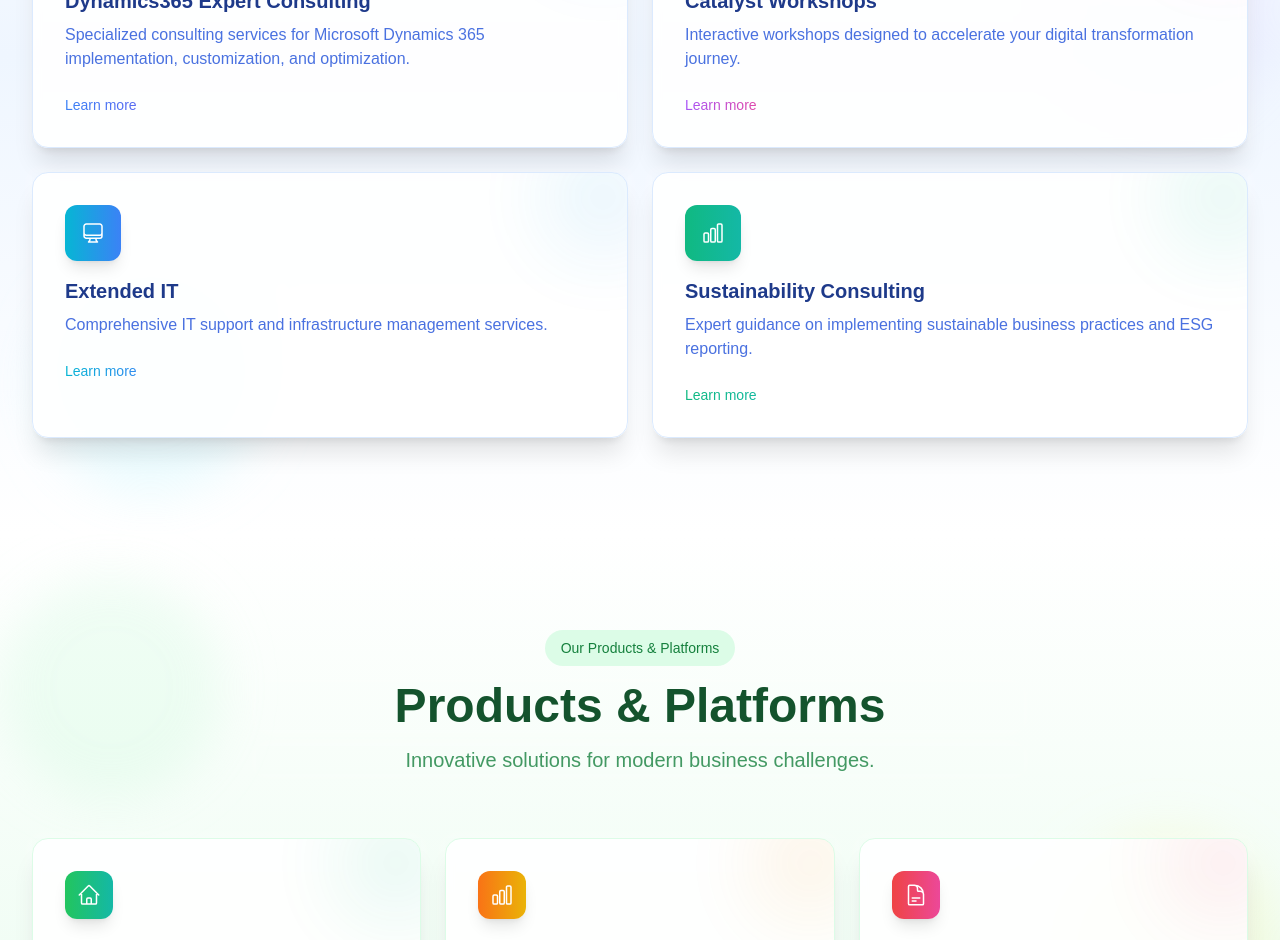
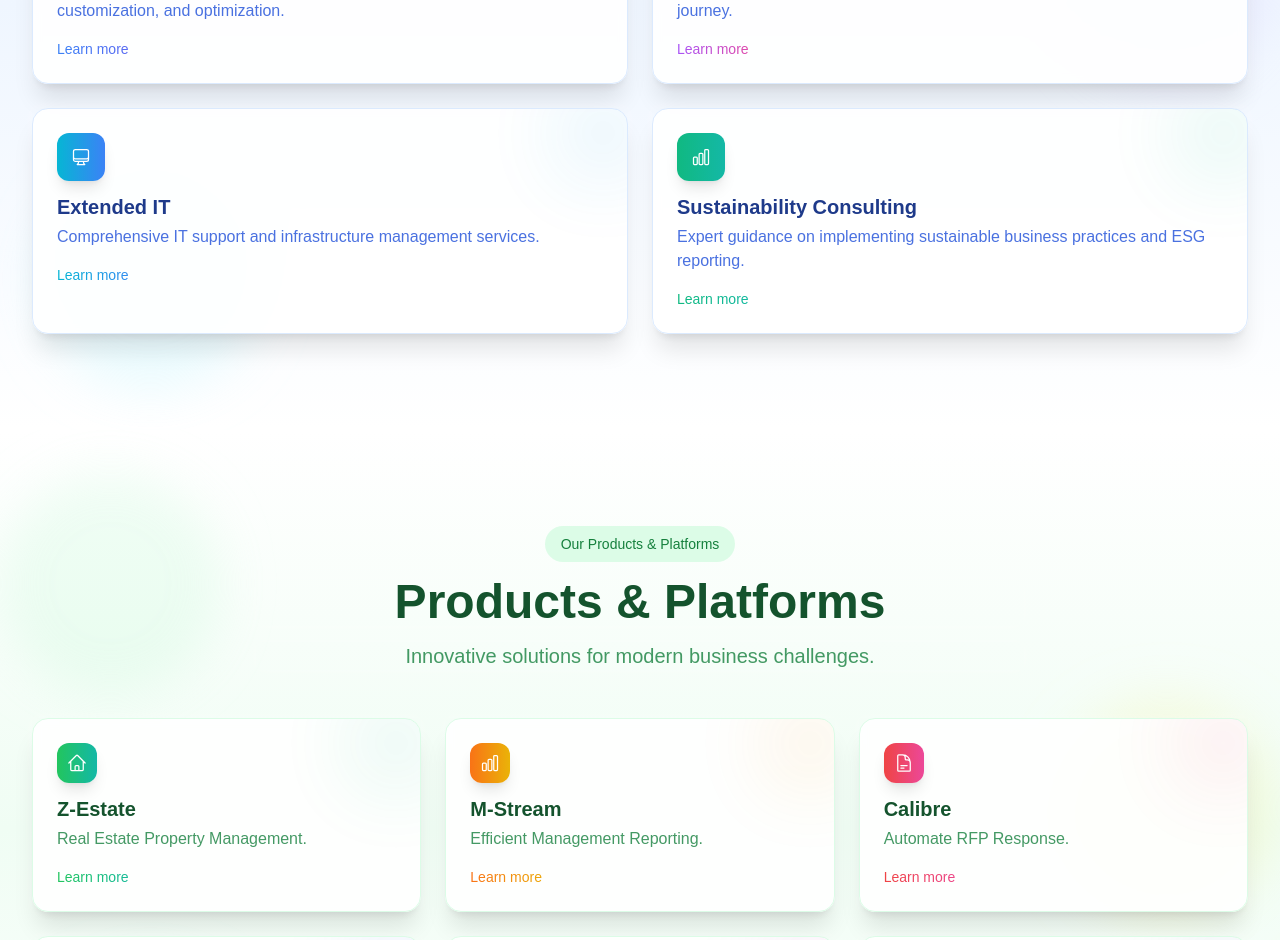
Before and after one commit to Surya-blippi/z4biz, a Next.js app: page / in a window 1280 px wide. Shown: the part 1860-2800 px from the top of the page. Built offline with nearby package versions, Linux system fonts and the light colour scheme.

Commit message:
Fixed mobile view

```diff
--- a/components/Z4BIZLanding.tsx
+++ b/components/Z4BIZLanding.tsx
@@ -1,3 +1,4 @@
+// pages/Z4BIZLanding.tsx
 import React, { useState } from 'react';
 import Image from 'next/image';
 import { motion } from 'framer-motion';
@@ -99,7 +100,10 @@ const Resources = () => {
   ];
 
   return (
-    <section id="resources" className="py-24 relative overflow-hidden bg-gradient-to-b from-white via-gray-50 to-white">
+    <section
+      id="resources"
+      className="py-20 md:py-24 relative overflow-hidden bg-gradient-to-b from-white via-gray-50 to-white"
+    >
       <div className="absolute inset-0 bg-gradient-to-b from-white via-gray-50 to-white" />
       <div className="max-w-7xl mx-auto px-4 sm:px-8 relative z-10 text-center">
         <motion.div
@@ -108,12 +112,14 @@ const Resources = () => {
           viewport={{ once: true }}
           className="mb-12 glow"
         >
-          <h2 className="text-4xl sm:text-5xl font-bold text-gray-900 mb-4">Resources</h2>
-          <p className="text-lg sm:text-xl text-gray-700">
+          <h2 className="text-3xl sm:text-4xl font-bold text-gray-900 mb-4">
+            Resources
+          </h2>
+          <p className="text-base sm:text-lg text-gray-700">
             Stay updated with our latest news, blogs, and case studies.
           </p>
         </motion.div>
-        <div className="grid grid-cols-1 md:grid-cols-3 gap-6">
+        <div className="grid grid-cols-1 md:grid-cols-3 gap-4 sm:gap-6">
           {resourcesData.map((resource, index) => (
             <motion.div
               key={resource.title}
@@ -123,10 +129,12 @@ const Resources = () => {
               transition={{ delay: index * 0.1 }}
               className="group glow"
             >
-              <div className="bg-white/95 backdrop-blur-sm rounded-2xl p-6 sm:p-8 shadow-xl border border-gray-200 hover:shadow-2xl transition-all duration-300 h-full relative overflow-hidden">
-                <div className="absolute top-0 right-0 w-20 h-20 bg-gradient-to-br from-blue-500 to-indigo-500 opacity-10 rounded-full blur-2xl transform translate-x-8 -translate-y-8 group-hover:opacity-20 transition-opacity" />
-                <div className="flex flex-col gap-4 relative">
-                  <h3 className="text-xl sm:text-2xl font-bold text-gray-900">{resource.title}</h3>
+              <div className="bg-white/95 backdrop-blur-sm rounded-2xl p-4 sm:p-6 shadow-xl border border-gray-200 hover:shadow-2xl transition-all duration-300 h-full relative overflow-hidden">
+                <div className="absolute top-0 right-0 w-16 h-16 bg-gradient-to-br from-blue-500 to-indigo-500 opacity-10 rounded-full blur-2xl transform translate-x-6 -translate-y-6 group-hover:opacity-20 transition-opacity" />
+                <div className="flex flex-col gap-3 relative">
+                  <h3 className="text-xl sm:text-2xl font-bold text-gray-900">
+                    {resource.title}
+                  </h3>
                   <p className="text-base sm:text-lg text-gray-700">
                     {resource.description}
                   </p>
@@ -140,8 +148,8 @@ const Resources = () => {
         </div>
       </div>
       <div className="absolute inset-0 pointer-events-none">
-        <div className="absolute top-10 left-10 w-32 h-32 bg-gray-200 rounded-full mix-blend-multiply filter blur-2xl opacity-30" />
-        <div className="absolute bottom-10 right-10 w-32 h-32 bg-gray-300 rounded-full mix-blend-multiply filter blur-2xl opacity-30" />
+        <div className="absolute top-10 left-10 w-24 h-24 bg-gray-200 rounded-full mix-blend-multiply filter blur-2xl opacity-30" />
+        <div className="absolute bottom-10 right-10 w-24 h-24 bg-gray-300 rounded-full mix-blend-multiply filter blur-2xl opacity-30" />
       </div>
     </section>
   );
@@ -149,7 +157,10 @@ const Resources = () => {
 
 const Footer = () => {
   return (
-    <footer id="footer" className="relative z-10 bg-gradient-to-r from-blue-500 to-indigo-500 py-8 glow">
+    <footer
+      id="footer"
+      className="relative z-10 bg-gradient-to-r from-blue-500 to-indigo-500 py-8 glow"
+    >
       <div className="max-w-7xl mx-auto px-4 sm:px-8 text-center text-white">
         <div className="mb-4">
           <h3 className="text-lg font-semibold">Call us</h3>
@@ -173,10 +184,13 @@ const Footer = () => {
 
 const ServicesSection = () => {
   return (
-    <section id="services" className="py-24 relative overflow-hidden">
+    <section
+      id="services"
+      className="py-20 md:py-24 relative overflow-hidden bg-gradient-to-b from-white via-blue-50 to-white"
+    >
       <div className="absolute inset-0 bg-gradient-to-b from-white via-blue-50 to-white" />
       <div className="max-w-7xl mx-auto px-4 sm:px-8 relative z-10">
-        <div className="text-center max-w-3xl mx-auto mb-16">
+        <div className="text-center max-w-3xl mx-auto mb-12">
           <motion.div
             initial={{ opacity: 0, y: 20 }}
             whileInView={{ opacity: 1, y: 0 }}
@@ -189,7 +203,7 @@ const ServicesSection = () => {
             initial={{ opacity: 0, y: 20 }}
             whileInView={{ opacity: 1, y: 0 }}
             viewport={{ once: true }}
-            className="text-4xl sm:text-5xl font-bold text-blue-950 mb-4 glow"
+            className="text-3xl sm:text-4xl font-bold text-blue-950 mb-4 glow"
           >
             Our Services
           </motion.h2>
@@ -203,7 +217,7 @@ const ServicesSection = () => {
             Expert consulting and technology solutions tailored for your business.
           </motion.p>
         </div>
-        <div className="grid grid-cols-1 md:grid-cols-2 gap-6">
+        <div className="grid grid-cols-1 md:grid-cols-2 gap-4 sm:gap-6">
           {serviceItems.map((service, index) => (
             <motion.div
               key={service.title}
@@ -213,21 +227,25 @@ const ServicesSection = () => {
               transition={{ delay: index * 0.1 }}
               className="group glow"
             >
-              <div className="bg-white/90 backdrop-blur-sm rounded-2xl p-6 sm:p-8 shadow-xl border border-blue-100 hover:shadow-2xl transition-all duration-300 h-full relative overflow-hidden">
-                <div className={`absolute top-0 right-0 w-28 h-28 bg-gradient-to-br ${service.gradient} opacity-10 rounded-full blur-2xl transform translate-x-8 -translate-y-8 group-hover:opacity-20 transition-opacity`} />
-                <div className="flex flex-col gap-4 relative">
-                  <div className={`w-12 h-12 sm:w-14 sm:h-14 rounded-xl flex items-center justify-center bg-gradient-to-r ${service.gradient} transform transition-all duration-300 group-hover:scale-110 shadow-lg`}>
-                    <service.icon className="w-6 h-6 text-white" />
+              <div className="bg-white/90 backdrop-blur-sm rounded-2xl p-4 sm:p-6 shadow-xl border border-blue-100 hover:shadow-2xl transition-all duration-300 h-full relative overflow-hidden">
+                <div
+                  className={`absolute top-0 right-0 w-24 h-24 bg-gradient-to-br ${service.gradient} opacity-10 rounded-full blur-2xl transform translate-x-6 -translate-y-6 group-hover:opacity-20 transition-opacity`}
+                />
+                <div className="flex flex-col gap-3 relative">
+                  <div
+                    className={`w-10 h-10 sm:w-12 sm:h-12 rounded-xl flex items-center justify-center bg-gradient-to-r ${service.gradient} transform transition-all duration-300 group-hover:scale-110 shadow-lg`}
+                  >
+                    <service.icon className="w-5 h-5 text-white" />
                   </div>
                   <div>
-                    <h3 className="text-lg sm:text-xl font-bold text-blue-900 mb-2 transition-all duration-300">
+                    <h3 className="text-lg sm:text-xl font-bold text-blue-900 mb-1 transition-all duration-300">
                       {service.title}
                     </h3>
                     <p className="text-sm sm:text-base text-blue-700/80 leading-relaxed">
                       {service.description}
                     </p>
                   </div>
-                  <div className="mt-auto pt-2">
+                  <div className="mt-auto pt-1">
                     <motion.button
                       whileHover={{ x: 5 }}
                       className={`text-transparent bg-clip-text bg-gradient-to-r ${service.gradient} font-medium flex items-center gap-1 text-sm`}
@@ -237,7 +255,9 @@ const ServicesSection = () => {
                     </motion.button>
                   </div>
                 </div>
-                <div className={`absolute bottom-0 left-0 right-0 h-0.5 bg-gradient-to-r ${service.gradient} opacity-0 group-hover:opacity-100 transition-opacity`} />
+                <div
+                  className={`absolute bottom-0 left-0 right-0 h-0.5 bg-gradient-to-r ${service.gradient} opacity-0 group-hover:opacity-100 transition-opacity`}
+                />
               </div>
             </motion.div>
           ))}
@@ -254,10 +274,10 @@ const ServicesSection = () => {
 
 const ProductsPlatforms = () => {
   return (
-    <section id="products" className="py-24 relative overflow-hidden">
+    <section id="products" className="py-20 md:py-24 relative overflow-hidden">
       <div className="absolute inset-0 bg-gradient-to-b from-white via-green-50 to-white" />
       <div className="max-w-7xl mx-auto px-4 sm:px-8 relative z-10">
-        <div className="text-center max-w-3xl mx-auto mb-16">
+        <div className="text-center max-w-3xl mx-auto mb-12">
           <motion.div
             initial={{ opacity: 0, y: 20 }}
             whileInView={{ opacity: 1, y: 0 }}
@@ -284,7 +304,7 @@ const ProductsPlatforms = () => {
             Innovative solutions for modern business challenges.
           </motion.p>
         </div>
-        <div className="grid grid-cols-1 md:grid-cols-3 gap-6">
+        <div className="grid grid-cols-1 md:grid-cols-3 gap-4 sm:gap-6">
           {productItems.map((product, index) => (
             <motion.div
               key={product.title}
@@ -294,21 +314,21 @@ const ProductsPlatforms = () => {
               transition={{ delay: index * 0.1 }}
               className="group glow"
             >
-              <div className="bg-white/90 backdrop-blur-sm rounded-2xl p-6 sm:p-8 shadow-xl border border-green-100 hover:shadow-2xl transition-all duration-300 h-full relative overflow-hidden">
-                <div className={`absolute top-0 right-0 w-28 h-28 bg-gradient-to-br ${product.gradient} opacity-10 rounded-full blur-2xl transform translate-x-8 -translate-y-8 group-hover:opacity-20 transition-opacity`} />
-                <div className="flex flex-col gap-4 relative">
-                  <div className={`w-12 h-12 rounded-xl flex items-center justify-center bg-gradient-to-r ${product.gradient} transform transition-all duration-300 group-hover:scale-110 shadow-lg`}>
-                    <product.icon className="w-6 h-6 text-white" />
+              <div className="bg-white/90 backdrop-blur-sm rounded-2xl p-4 sm:p-6 shadow-xl border border-green-100 hover:shadow-2xl transition-all duration-300 h-full relative overflow-hidden">
+                <div className={`absolute top-0 right-0 w-24 h-24 bg-gradient-to-br ${product.gradient} opacity-10 rounded-full blur-2xl transform translate-x-6 -translate-y-6 group-hover:opacity-20 transition-opacity`} />
+                <div className="flex flex-col gap-3 relative">
+                  <div className={`w-10 h-10 rounded-xl flex items-center justify-center bg-gradient-to-r ${product.gradient} transform transition-all duration-300 group-hover:scale-110 shadow-lg`}>
+                    <product.icon className="w-5 h-5 text-white" />
                   </div>
                   <div>
-                    <h3 className="text-lg sm:text-xl font-bold text-green-900 mb-2 transition-all duration-300">
+                    <h3 className="text-lg sm:text-xl font-bold text-green-900 mb-1 transition-all duration-300">
                       {product.title}
                     </h3>
                     <p className="text-sm sm:text-base text-green-700/80 leading-relaxed">
                       {product.description}
                     </p>
                   </div>
-                  <div className="mt-auto pt-2">
+                  <div className="mt-auto pt-1">
                     <motion.button
                       whileHover={{ x: 5 }}
                       className={`text-transparent bg-clip-text bg-gradient-to-r ${product.gradient} font-medium flex items-center gap-1 text-sm`}
```
